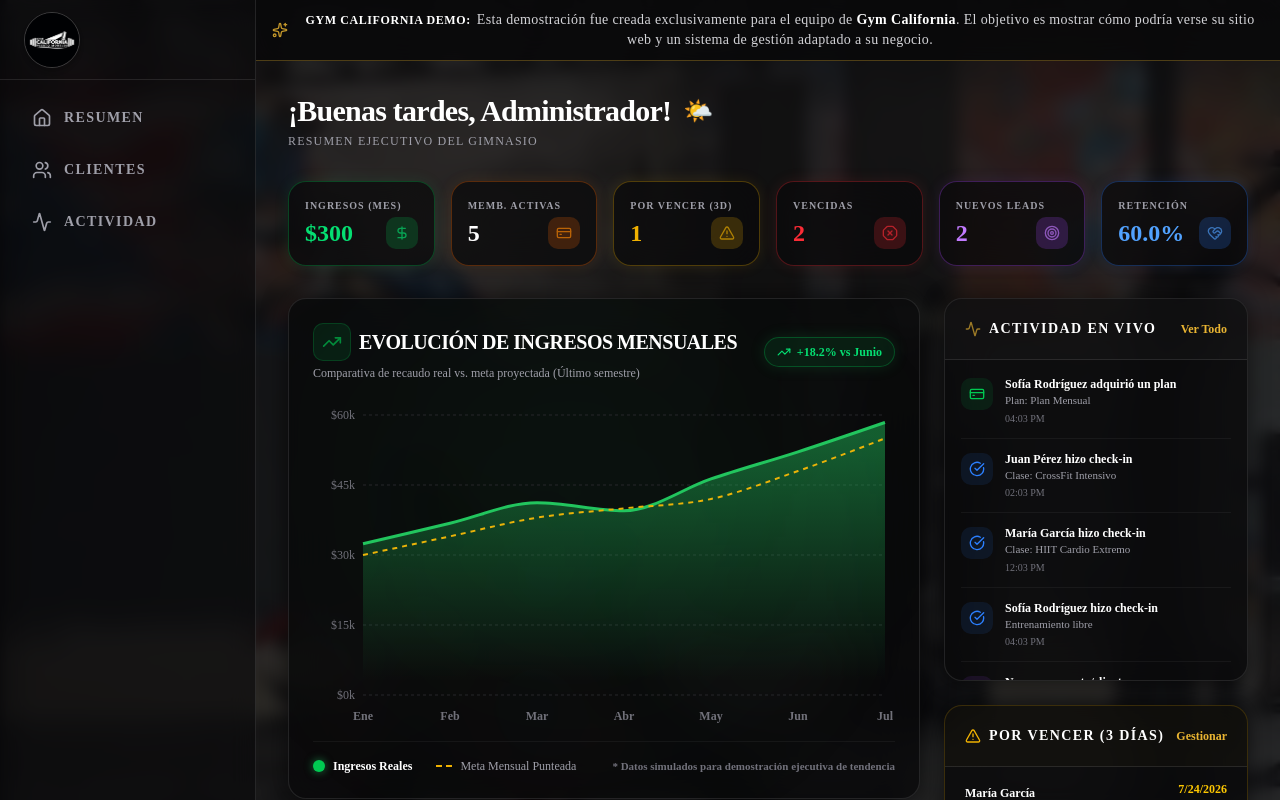
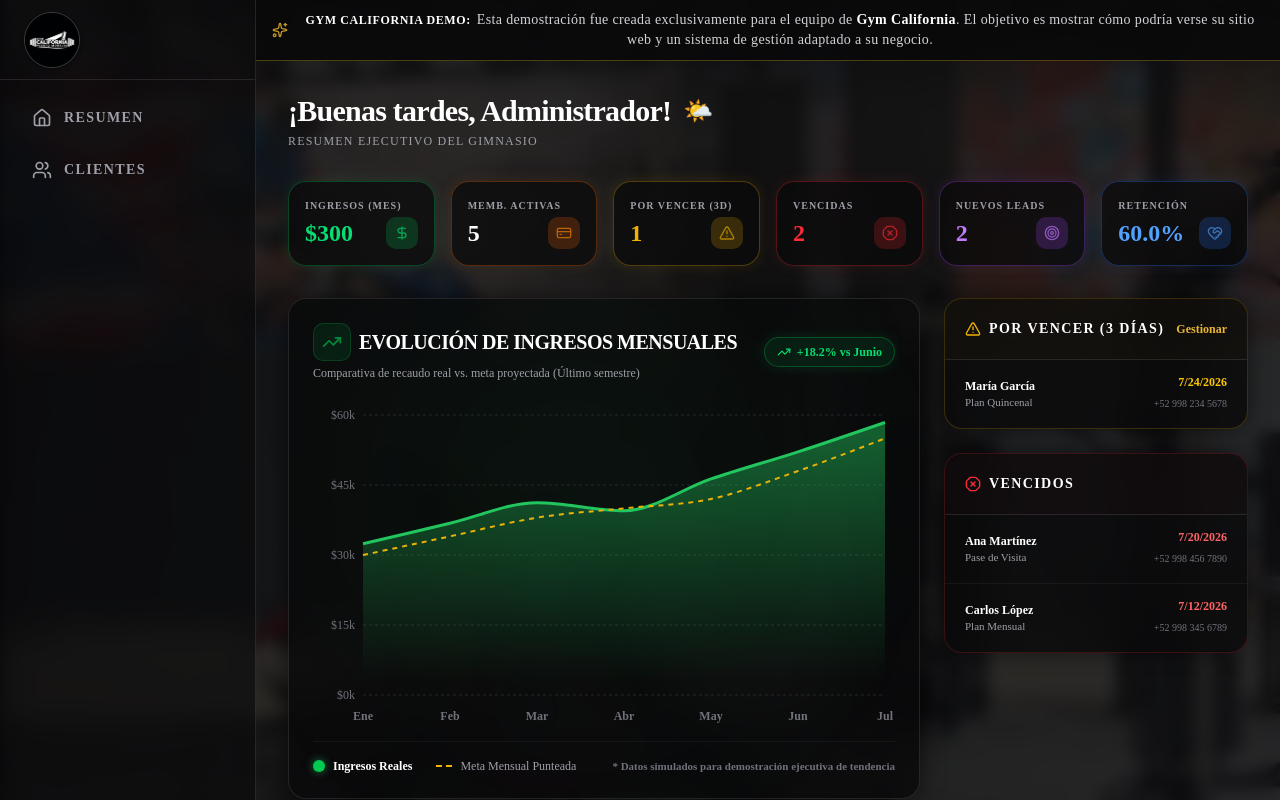
Before and after one commit to AbcDeveloper3995/gymtemplate, a Next.js app: page /dashboard in a window 1280 px wide. Shown: the top 800 px of the page. Built offline with nearby package versions, Linux system fonts and the light colour scheme.

Commit message:
refactor: remove live activity feed from dashboard/sidebar and remove renew action from expired list

```diff
--- a/src/app/dashboard/layout.tsx
+++ b/src/app/dashboard/layout.tsx
@@ -1,5 +1,5 @@
 import Link from "next/link";
-import { Home, Users, LogOut, Dumbbell, CreditCard, Calendar, Activity } from "lucide-react";
+import { Home, Users, LogOut, Dumbbell, CreditCard, Calendar } from "lucide-react";
 import DemoBanner from "@/components/DemoBanner";
 
 export const dynamic = "force-dynamic";
@@ -38,10 +38,6 @@ export default function DashboardLayout({
             <Users className="h-5 w-5 group-hover:text-primary transition-colors" />
             <span className="font-bold text-sm uppercase tracking-widest">Clientes</span>
           </Link>
-          <Link href="/dashboard/activity" className="flex items-center gap-3 px-4 py-3 rounded-lg text-zinc-400 hover:text-white hover:bg-white/5 transition-colors group">
-            <Activity className="h-5 w-5 group-hover:text-primary transition-colors" />
-            <span className="font-bold text-sm uppercase tracking-widest">Actividad</span>
-          </Link>
         </nav>
 
         <div className="p-4 border-t border-white/10">
--- a/src/app/dashboard/page.tsx
+++ b/src/app/dashboard/page.tsx
@@ -1,5 +1,5 @@
 import { prisma } from "@/lib/prisma";
-import { Users, AlertTriangle, XOctagon, TrendingUp, DollarSign, CreditCard, Activity, Plus, CheckCircle, Target, HeartHandshake } from "lucide-react";
+import { Users, AlertTriangle, XOctagon, TrendingUp, DollarSign, CreditCard, Target, HeartHandshake } from "lucide-react";
 import MembershipCharts from "./components/MembershipCharts";
 import RevenueChart from "./components/RevenueChart";
 import Link from "next/link";
@@ -91,58 +91,6 @@ export default async function DashboardHome() {
     include: { client: true, plan: true },
     orderBy: { endDate: "desc" }
   });
-
-  // Recent Activity Feed
-  const recentAttendances = await prisma.attendance.findMany({
-    take: 5,
-    orderBy: { checkInAt: "desc" },
-    include: { client: true, class: true }
-  });
-
-  const recentSubscriptions = await prisma.subscription.findMany({
-    take: 5,
-    orderBy: { startDate: "desc" },
-    include: { client: true, plan: true }
-  });
-
-  const recentClients = await prisma.client.findMany({
-    take: 5,
-    orderBy: { createdAt: "desc" },
-  });
-
-  // Combine and sort
-  const activityFeed = [
-    ...recentAttendances.map(a => ({
-      id: `att-${a.id}`,
-      type: 'ATTENDANCE' as const,
-      title: `${a.client.name} hizo check-in`,
-      subtitle: a.class ? `Clase: ${a.class.name}` : 'Entrenamiento libre',
-      date: a.checkInAt,
-      icon: CheckCircle,
-      color: "text-blue-500",
-      bg: "bg-blue-500/10"
-    })),
-    ...recentSubscriptions.map(s => ({
-      id: `sub-${s.id}`,
-      type: 'SUBSCRIPTION' as const,
-      title: `${s.client.name} adquirió un plan`,
-      subtitle: `Plan: ${s.plan.name}`,
-      date: s.startDate,
-      icon: CreditCard,
-      color: "text-green-500",
-      bg: "bg-green-500/10"
-    })),
-    ...recentClients.map(c => ({
-      id: `cli-${c.id}`,
-      type: 'NEW_CLIENT' as const,
-      title: `Nuevo prospecto/cliente`,
-      subtitle: c.name,
-      date: c.createdAt,
-      icon: Plus,
-      color: "text-purple-500",
-      bg: "bg-purple-500/10"
-    }))
-  ].sort((a, b) => b.date.getTime() - a.date.getTime()).slice(0, 8);
 
   // Transform planStats to array for the charts
   const chartData = Object.entries(planStats).map(([name, stats]) => ({
@@ -248,39 +196,6 @@ export default async function DashboardHome() {
 
         {/* Right Sidebar Column: Live Feed & Alerts (1 Column) */}
         <div className="xl:col-span-1 space-y-6 animate-in fade-in slide-in-from-bottom-8 duration-700" style={{ animationDelay: '300ms', animationFillMode: 'backwards' }}>
-          {/* Actividad Reciente */}
-          <div className="bg-zinc-950/80 backdrop-blur-xl border border-white/10 rounded-2xl overflow-hidden shadow-[0_0_20px_rgba(0,0,0,0.5)]">
-            <div className="p-5 border-b border-white/10 flex justify-between items-center bg-white/[0.02]">
-              <div className="flex items-center gap-2">
-                <Activity className="w-4 h-4 text-primary animate-pulse" />
-                <h2 className="text-sm font-black text-white uppercase tracking-widest">Actividad en Vivo</h2>
-              </div>
-              <Link href="/dashboard/activity" className="text-xs text-primary font-bold hover:underline">Ver Todo</Link>
-            </div>
-            <div className="p-4 max-h-80 overflow-y-auto divide-y divide-white/5">
-              {activityFeed.length === 0 ? (
-                <p className="text-zinc-500 text-xs p-2">Sin actividad reciente.</p>
-              ) : (
-                activityFeed.map((item) => {
-                  const IconComponent = item.icon;
-                  return (
-                    <div key={item.id} className="py-3 first:pt-0 last:pb-0 flex items-start gap-3">
-                      <div className={`w-8 h-8 rounded-lg ${item.bg} ${item.color} flex items-center justify-center shrink-0 mt-0.5`}>
-                        <IconComponent className="w-4 h-4" />
-                      </div>
-                      <div className="min-w-0 flex-1">
-                        <p className="text-xs font-bold text-white truncate">{item.title}</p>
-                        <p className="text-[11px] text-zinc-400 truncate">{item.subtitle}</p>
-                        <p className="text-[10px] text-zinc-500 mt-0.5">
-                          {item.date instanceof Date ? item.date.toLocaleTimeString([], { hour: '2-digit', minute: '2-digit' }) : 'Reciente'}
-                        </p>
-                      </div>
-                    </div>
-                  );
-                })
-              )}
-            </div>
-          </div>
 
           {/* Próximos a Vencer */}
           <div className="bg-zinc-950/80 backdrop-blur-xl border border-yellow-500/20 rounded-2xl overflow-hidden shadow-[0_0_20px_rgba(0,0,0,0.5)]">
@@ -320,7 +235,6 @@ export default async function DashboardHome() {
                 <XOctagon className="w-4 h-4 text-red-500" />
                 <h2 className="text-sm font-black text-white uppercase tracking-widest">Vencidos</h2>
               </div>
-              <Link href="/dashboard/clients" className="text-xs text-primary font-bold hover:underline">Renovar</Link>
             </div>
             <div className="p-0 max-h-60 overflow-y-auto">
               {expired.length === 0 ? (
```
